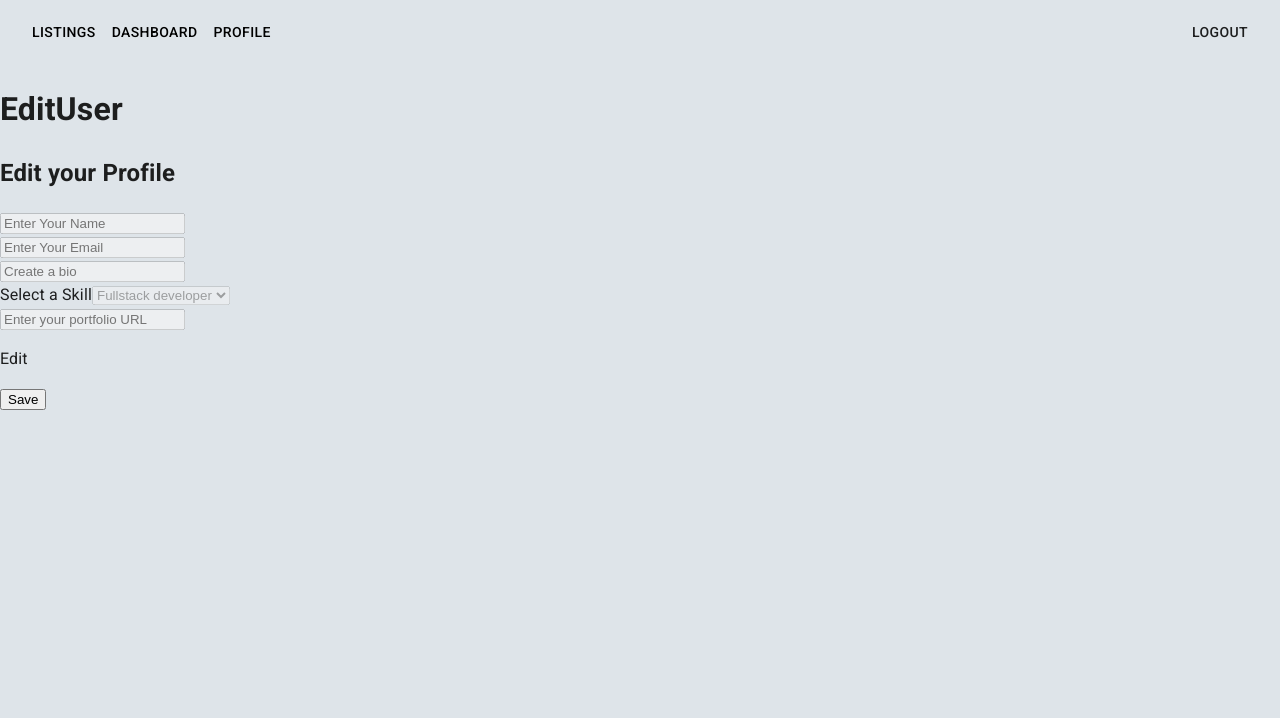
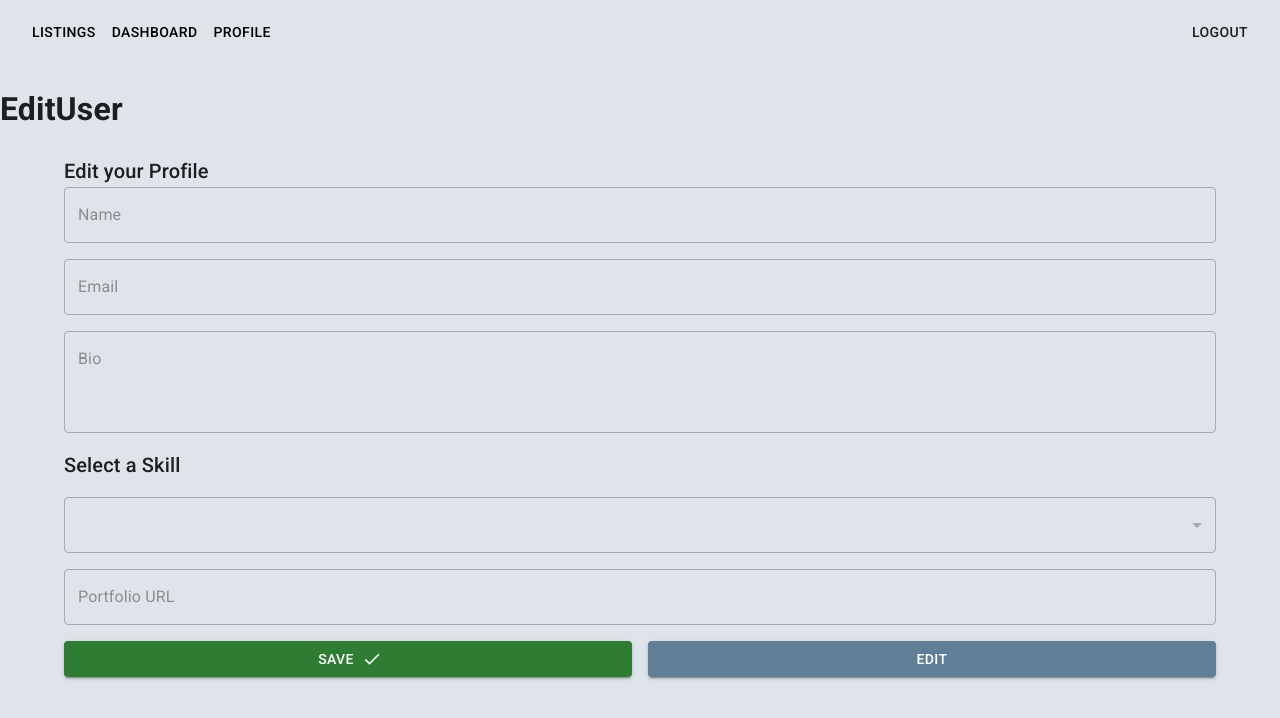
Before and after one commit to LaSav/bound-rest, a React (Create React App) app in the folder frontend/: page /edit-profile in a window 1280 px wide. Shown: the top 718 px of the page. Built offline with nearby package versions, Linux system fonts and the light colour scheme; no server answers; sample sign-in values are in the browser's storage.

Commit message:
Add: Styling UserForm, Refactor: state into UserForm component

```diff
--- a/frontend/src/components/ListingForm.jsx
+++ b/frontend/src/components/ListingForm.jsx
@@ -28,6 +28,7 @@ function ListingForm() {
       <Stack spacing={2}>
         <TextField
           label='Listing Description'
+          variant='outlined'
           type='text'
           name='text'
           id='text'
@@ -63,7 +64,7 @@ function ListingForm() {
             <Button
               type='submit'
               variant='outlined'
-              color='secondary'
+              color='success'
               fullWidth
               startIcon={<Add />}
               sx={{
--- a/frontend/src/components/ListingItem.jsx
+++ b/frontend/src/components/ListingItem.jsx
@@ -1,7 +1,5 @@
 import { Link } from 'react-router-dom';
-import Card from '@mui/material/Card';
 import Typography from '@mui/material/Typography';
-import { CardContent } from '@mui/material';
 import Divider from '@mui/material/Divider';
 import { Box } from '@mui/material';
 
@@ -19,7 +17,8 @@ function ListingItem({ listing }) {
             color: 'secondary.main',
           },
         }}
-        marginY={4}
+        marginY={3}
+        pr={3}
       >
         <Typography variant='h6'>{listing.text}</Typography>
 
--- a/frontend/src/components/UserForm.jsx
+++ b/frontend/src/components/UserForm.jsx
@@ -1,11 +1,43 @@
 import { useState } from 'react';
 import { useNavigate } from 'react-router-dom';
-import { useDispatch } from 'react-redux';
+import { useEffect } from 'react';
+import { useSelector, useDispatch } from 'react-redux';
+import { getUser, resetUser } from '../features/user/userSlice';
 import { editUser } from '../features/user/userSlice';
+import Spinner from './Spinner';
+import { Container } from '@mui/material';
+import TextField from '@mui/material/TextField';
+import Select from '@mui/material/Select';
+import MenuItem from '@mui/material/MenuItem';
+import Button from '@mui/material/Button';
+import Typography from '@mui/material/Typography';
+import Stack from '@mui/material/Stack';
+import DoneIcon from '@mui/icons-material/Done';
+import Box from '@mui/material/Box';
 
-function UserForm({ profile }) {
+function UserForm() {
   const dispatch = useDispatch();
   const navigate = useNavigate();
+
+  const { profile, isLoading, isError, message } = useSelector(
+    (state) => state.user
+  );
+
+  useEffect(() => {
+    if (isError) {
+      console.log(message);
+    }
+
+    dispatch(getUser());
+  }, [navigate, dispatch, isError, message]);
+
+  // I may need to include this hook on pages which use the form to reset state.
+
+  // useEffect(() => {
+  //   return () => {
+  //     dispatch(resetUser());
+  //   };
+  // }, [dispatch]);
 
   const [formData, setFormData] = useState({
     name: profile.name,
@@ -44,85 +76,104 @@ function UserForm({ profile }) {
     navigate('/');
   };
 
+  if (isLoading) {
+    return <Spinner />;
+  }
+
   return (
     <>
-      <section className='heading'>
-        <h1>Edit your Profile</h1>
-      </section>
-      <section className='form'>
-        <form onSubmit={onSubmit}>
-          <div className='form-group'>
-            <input
+      <Container>
+        <Typography variant='h6'>Edit your Profile</Typography>
+
+        <form noValidate autoComplete='off' onSubmit={onSubmit}>
+          <Stack spacing={2}>
+            <TextField
               type='text'
               className='form-control'
               id='name'
               name='name'
               value={name}
-              placeholder='Enter Your Name'
+              label='Name'
               disabled={disabled}
               onChange={onChange}
             />
-          </div>
-          <div className='form-group'>
-            <input
+            <TextField
               type='email'
               className='form-control'
               id='email'
               name='email'
               value={email}
-              placeholder='Enter Your Email'
+              label='Email'
               disabled={disabled}
               onChange={onChange}
             />
-          </div>
-          <div className='form-group'>
-            <input
+            <TextField
               type='text'
               className='form-control'
               id='bio'
               name='bio'
               value={bio}
-              placeholder='Create a bio'
+              label='Bio'
+              multiline
+              rows={3}
               disabled={disabled}
               onChange={onChange}
             />
-          </div>
-          <div className='form-group'>
-            <label htmlFor='offeredSkill'>Select a Skill</label>
-            <select
+            <Typography variant='h6' htmlFor='offeredSkill'>
+              Select a Skill
+            </Typography>
+            <Select
               name='offeredSkill'
               id='offeredSkill'
+              label='Select your skill'
               value={offeredSkill}
               disabled={disabled}
               onChange={onChange}
             >
-              <option value='fullstack developer'>Fullstack developer</option>
-              <option value='frontend developer'>Frontend developer</option>
-              <option value='backend developer'>Backend developer</option>
-              <option value='UX designer'>UX designer</option>
-              <option value='copywriter'>Copywriter</option>
-            </select>
-          </div>
-          <div className='form-group'>
-            <input
+              <MenuItem value='fullstack developer'>
+                Fullstack developer
+              </MenuItem>
+              <MenuItem value='frontend developer'>Frontend developer</MenuItem>
+              <MenuItem value='backend developer'>Backend developer</MenuItem>
+              <MenuItem value='UX designer'>UX designer</MenuItem>
+              <MenuItem value='copywriter'>Copywriter</MenuItem>
+            </Select>
+            <TextField
               type='url'
               className='form-control'
               id='portfolio'
               name='portfolio'
               value={portfolio}
-              placeholder='Enter your portfolio URL'
+              label='Portfolio URL'
               disabled={disabled}
               onChange={onChange}
             />
-          </div>
-          <div className='form-group'>
-            <p onClick={handleEdit}>Edit</p>
-            <button type='submit' className='btn btn-block'>
-              Save
-            </button>
-          </div>
+            <Stack direction='row' spacing={2}>
+              <Box width='50%'>
+                <Button
+                  fullWidth
+                  endIcon={<DoneIcon />}
+                  variant='contained'
+                  color='success'
+                  type='submit'
+                >
+                  Save
+                </Button>
+              </Box>
+              <Box width='50%'>
+                <Button
+                  color='secondary'
+                  fullWidth
+                  variant='contained'
+                  onClick={handleEdit}
+                >
+                  Edit
+                </Button>
+              </Box>
+            </Stack>
+          </Stack>
         </form>
-      </section>
+      </Container>
     </>
   );
 }
--- a/frontend/src/pages/EditUser.jsx
+++ b/frontend/src/pages/EditUser.jsx
@@ -1,44 +1,10 @@
-import Spinner from '../components/Spinner';
-import { useEffect } from 'react';
-import { useNavigate } from 'react-router-dom';
-import { useSelector, useDispatch } from 'react-redux';
-import { getUser, resetUser } from '../features/user/userSlice';
 import UserForm from '../components/UserForm';
 
 function EditUser() {
-  const dispatch = useDispatch();
-  const navigate = useNavigate();
-  const { user } = useSelector((state) => state.auth);
-  const { profile, isLoading, isError, message } = useSelector(
-    (state) => state.user
-  );
-
-  useEffect(() => {
-    if (isError) {
-      console.log(message);
-    }
-
-    if (!user) {
-      navigate('/login');
-    }
-
-    dispatch(getUser());
-  }, [user, navigate, dispatch, isError, message]);
-
-  useEffect(() => {
-    return () => {
-      dispatch(resetUser());
-    };
-  }, [dispatch]);
-
-  if (isLoading) {
-    return <Spinner />;
-  }
-
   return (
     <>
       <h1>EditUser</h1>
-      <UserForm profile={profile} />
+      <UserForm />
     </>
   );
 }
```
